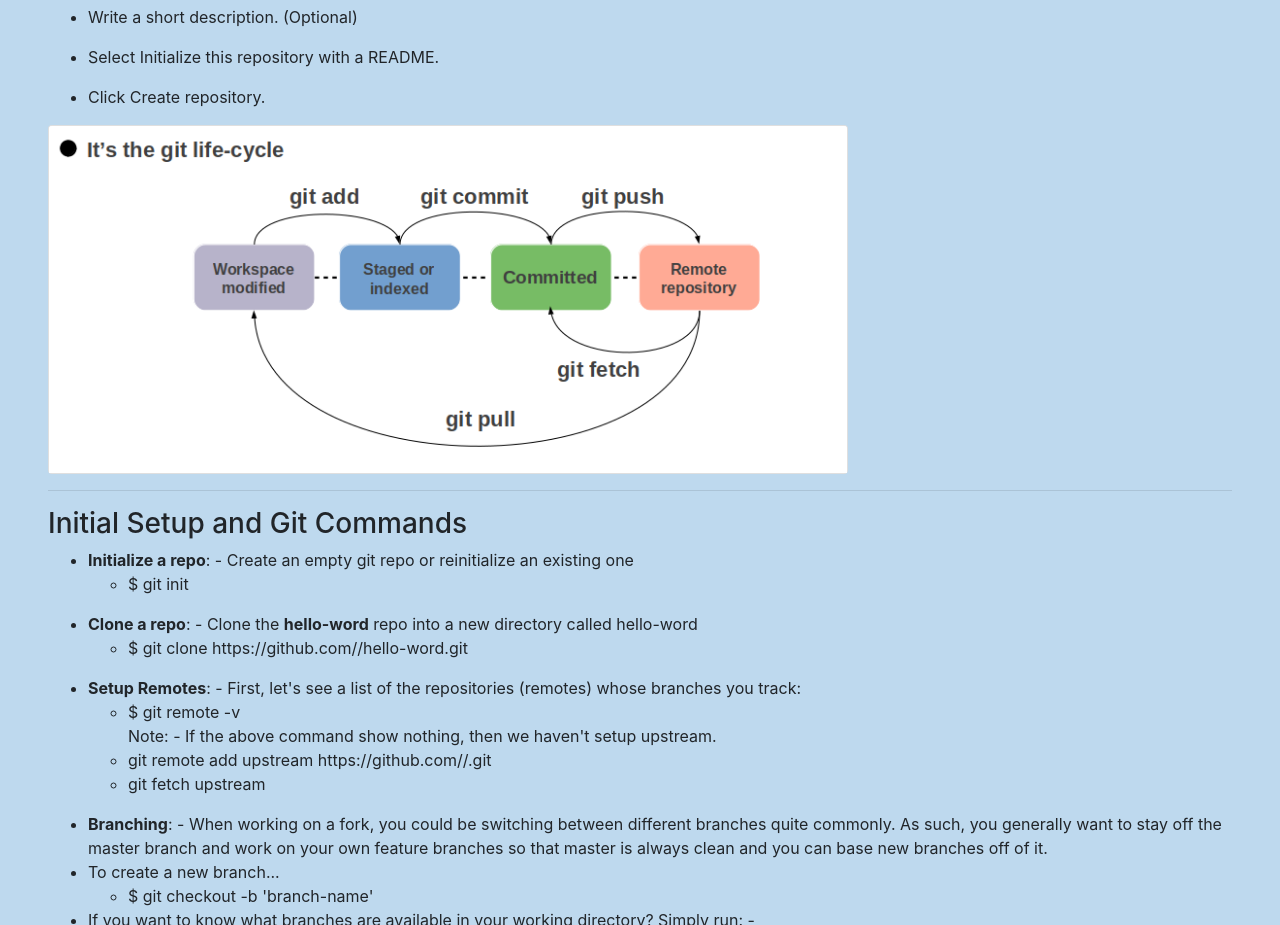
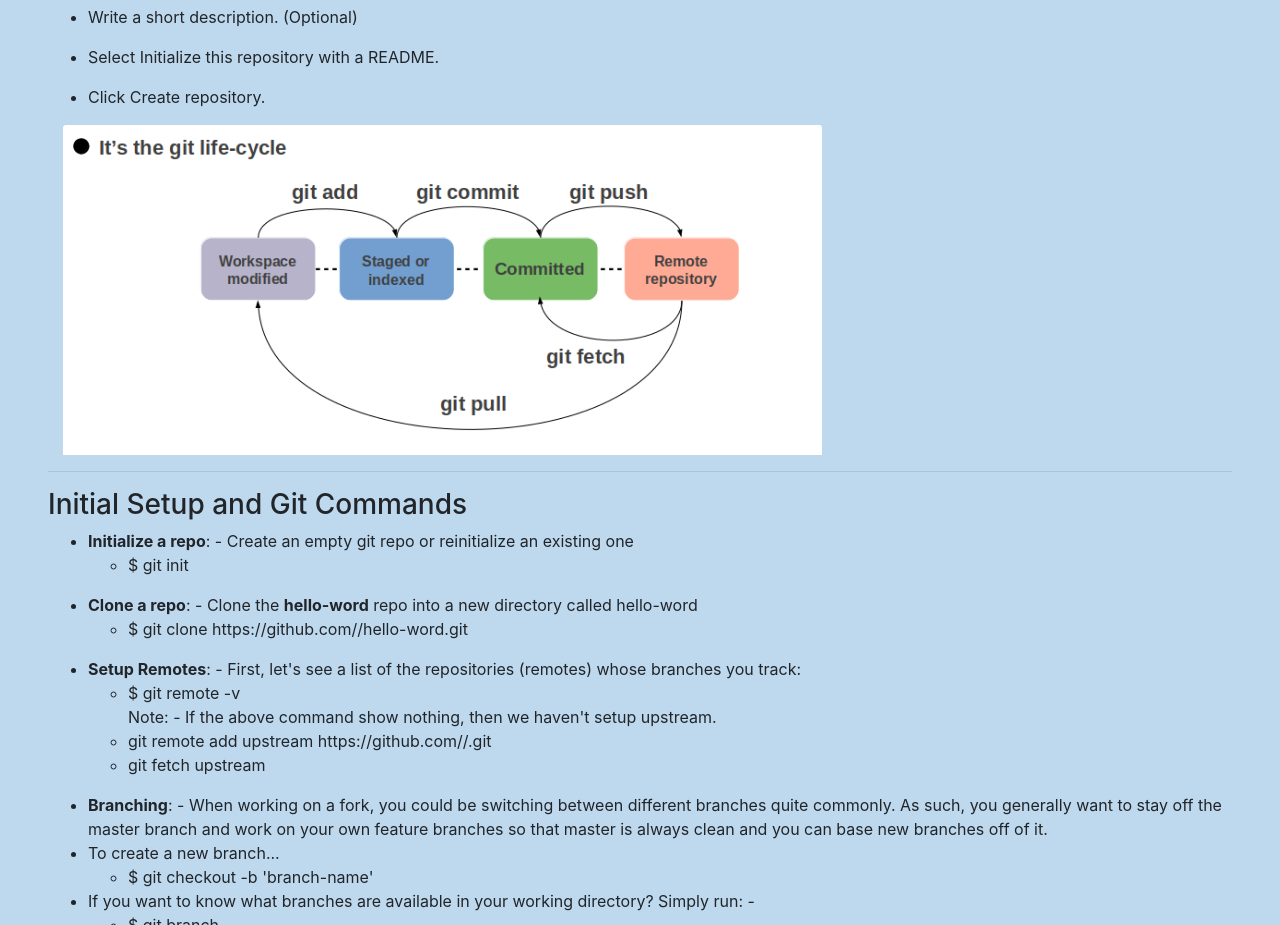
Before and after one commit to shreyasinfo-surajgupta/Git-GitHub, a plain HTML site: page index.html in a window 1280 px wide. Shown: the part 1780-2705 px from the top of the page. Drawn offline with nearby package versions, Linux system fonts and the light colour scheme.

Commit message:
Update index.html

```diff
--- a/index.html
+++ b/index.html
@@ -106,7 +106,7 @@ Index is transitory information , is private to a repository and can be created
       <ul><li>Select Initialize this repository with a README.</li></ul>
       <ul><li>Click Create repository.</li></ul>
     </div>
-    <div class="card" style="width: 50rem;">
+    <div class="col-lg-8 col-md-12 col-sm-12 " style="width: 100%;">
       <img class="card-img-top" src="git-cycle.png" alt="Git">
     </div>
     <hr>
```
